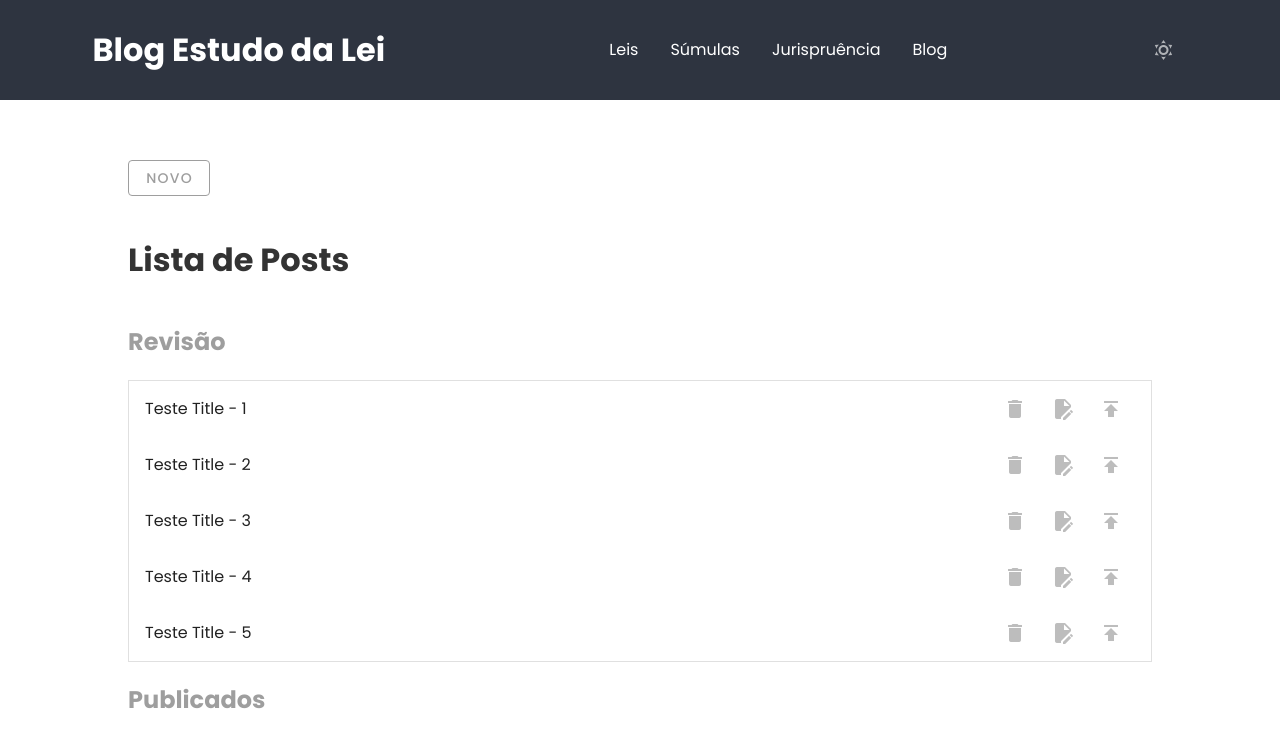
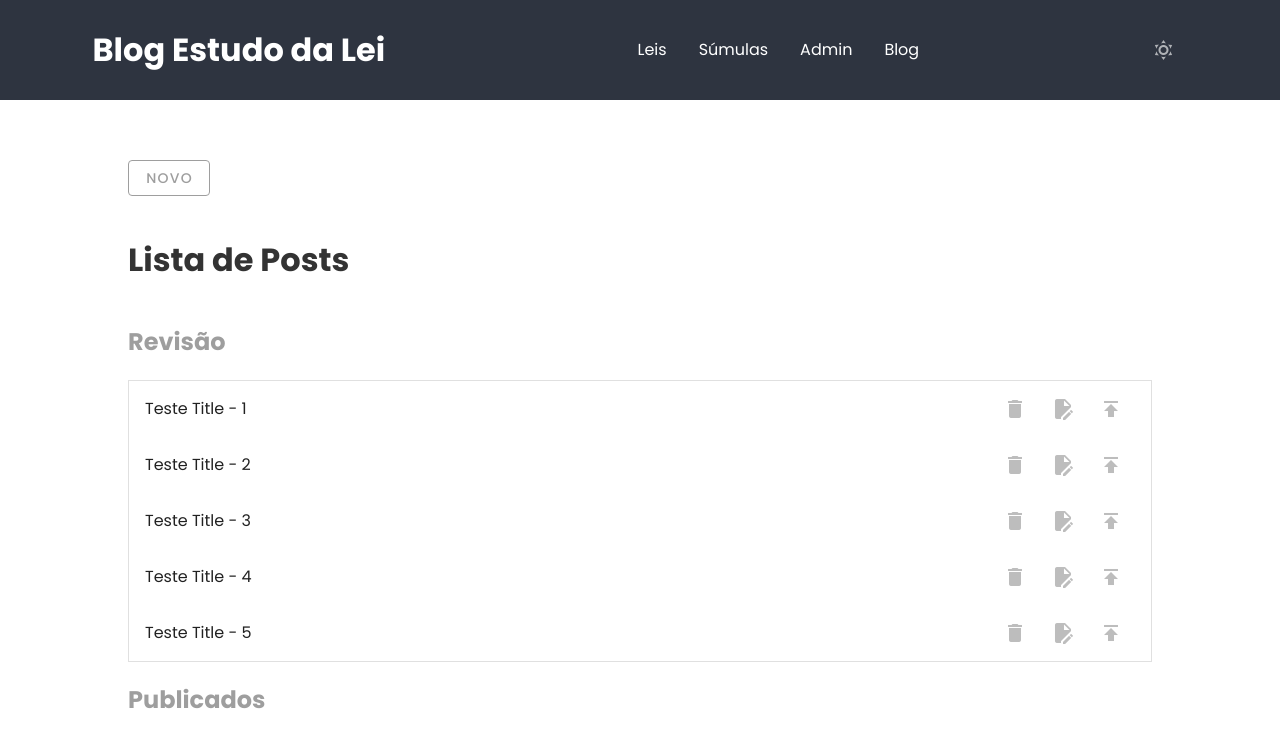
Before and after one commit to Guihumberto/blogestudodalei, a Vue app: page /admin in a window 1280 px wide. Shown: the top 737 px of the page. Built offline with nearby package versions, Linux system fonts and the light colour scheme.

Commit message:
delete update and publish

```diff
--- a/src/components/Admin/listPost.vue
+++ b/src/components/Admin/listPost.vue
@@ -1,40 +1,77 @@
 <template>
   <div>
     <h1 class="my-10">Lista de Posts</h1>
-    <div v-if="listPostsAll">
+    <div v-if="listPostsAll.length">
       <div>
         <h2 class="text-grey">Revisão</h2>
-        <v-list class="border my-5 pa-0" >
+        <v-list
+          class="border my-5 pa-0 listWrapper"
+          item-props
+          v-if="listPostsNoPusblish.length"
+        >
           <v-list-item
             link
             v-for="item, i in listPostsNoPusblish"
             :key="i"
             @click="goTo(item.id)"
+            :class="item.id == deleteId ? 'bg-red-lighten-5' : ''"
+            class="listPosts"
           >
+            <div v-if="item.id != deleteId">
               {{ item.title }} - {{ item.id }}
-            <template v-slot:append>
+            </div>
+            <div v-else class="text-red">
+              Confirma a operação?
+              <v-btn variant="outlined" size="small" color="red" class="ml-5" @click.stop="deletePost(item)">Apagar</v-btn>
+              <v-btn variant="tonal" size="small" color="grey" class="ml-2" @click.stop="deleteId = null">Cancelar</v-btn>
+            </div>
+            <template v-if="item.id != deleteId" v-slot:append>
+              <v-tooltip text="Excluir">
+                <template v-slot:activator="{ props }">
                   <v-btn
                     color="grey-lighten-1"
                     icon="mdi-delete"
+                    class="btn-list"
                     variant="text"
+                    v-bind="props"
+                    @click.stop="deleteSelectId(item)"
                   ></v-btn>
+                </template>
+              </v-tooltip>
+              <v-tooltip text="Editar">
+                <template v-slot:activator="{ props }">
                   <v-btn
                     color="grey-lighten-1"
                     icon="mdi-file-edit"
+                    class="btn-list"
                     variant="text"
+                    v-bind="props"
+                    @click.stop="editPost(item)"
                   ></v-btn>
+                </template>
+              </v-tooltip>
+              <v-tooltip text="Publicar">
+                <template v-slot:activator="{ props }">
                   <v-btn
                     color="grey-lighten-1"
                     icon="mdi-publish"
+                    class="btn-list"
                     variant="text"
+                    v-bind="props"
+                    @click.stop="publicarPost(item)"
                   ></v-btn>
+                </template>
+              </v-tooltip>
             </template>
           </v-list-item>
         </v-list>
+        <v-alert icon="mdi-cancel" v-else>
+          <p>Você ainda não possui posts para revisão</p>
+        </v-alert>
       </div>
       <div>
         <h2 class="text-grey">Publicados</h2>
-        <v-list class="border my-5 pa-0" >
+        <v-list class="border my-5 pa-0" v-if="listPostsPusblish.length">
           <v-list-item
             @click="goTo(item.id)"
             link
@@ -43,28 +80,40 @@
           >
             {{ item.title}} - {{ item.id }}
             <template v-slot:append>
-            <v-btn
-              color="grey-lighten-1"
-              icon="mdi-file-cancel"
-              variant="text"
-            ></v-btn>
+              <v-tooltip text="Editar">
+                <template v-slot:activator="{ props }">
                   <v-btn
                     color="grey-lighten-1"
                     icon="mdi-file-edit"
+                    class="btn-list"
                     variant="text"
+                    v-bind="props"
+                    @click.stop="editPost(item, true)"
                   ></v-btn>
+                </template>
+              </v-tooltip>
+              <v-tooltip text="Desativar Pubblicação">
+                <template v-slot:activator="{ props }">
                   <v-btn
                     color="grey-lighten-1"
                     icon="mdi-cancel"
+                    class="btn-list"
                     variant="text"
+                    v-bind="props"
+                    @click.stop="publicarPost(item)"
                   ></v-btn>
+                </template>
+              </v-tooltip>
           </template>
           </v-list-item>
         </v-list>
+        <v-alert icon="mdi-cancel" v-else>
+          <p>Você ainda não possui posts publicados</p>
+        </v-alert>
       </div>
     </div>
     <v-alert icon="mdi-cancel" v-else>
-      <p>Você ainda nao possui posts criados</p>
+      <p>Você ainda não possui posts criados</p>
     </v-alert>
   </div>
 </template>
@@ -82,19 +131,43 @@ const listPostsStore = useListPostsStore()
         return listPostsStore.readListPosts.filter(x => x.publish)
       },
       listPostsAll(){
-        return listPostsStore.readListPosts.lenght
-        ? false
-        : true
+        return listPostsStore.readListPosts
+      }
+    },
+    data(){
+      return{
+        deleteId: null
       }
     },
     methods:{
       goTo(id){
         this.$router.push(`/admin/post/${id}`)
+      },
+      publicarPost(post){
+        listPostsStore.publicarPost(post)
+      },
+      editPost(post, publish){
+        if(publish){
+          this.$router.push(`/admin/post/${post.id}?edit=true&publish=true`)
+        } else {
+          this.$router.push(`/admin/post/${post.id}?edit=true&pusblish=false`)
+        }
+      },
+      deleteSelectId(post){
+        this.deleteId = post.id
+      },
+      deletePost(post){
+        listPostsStore.deletePost(post)
       }
     }
   }
 </script>
 
 <style lang="scss" scoped>
-
+.btn-list:hover{
+  background: rgb(232, 229, 238);
+}
+.listWrapper, .listPosts{
+  transition: 1s ease;
+}
 </style>
--- a/src/layouts/default/AppBar.vue
+++ b/src/layouts/default/AppBar.vue
@@ -5,7 +5,7 @@
     <nav>
       <a>Leis</a>
       <a>Súmulas</a>
-      <a>Jurispruência</a>
+      <a @click="goAdmin()">Admin</a>
       <a @click="goBLog()">Blog</a>
     </nav>
     <v-btn variant="plain" class="filter" icon="mdi-filter"  @click="activeFilter()"></v-btn>
@@ -43,6 +43,9 @@
       },
       goBLog(){
         this.$router.replace('/blog')
+      },
+      goAdmin(){
+        this.$router.replace('/admin')
       }
     }
   }
--- a/src/store/ListPostsStore.js
+++ b/src/store/ListPostsStore.js
@@ -185,6 +185,23 @@ export const useListPostsStore = defineStore("listPosts", {
     savePost(post) {
       this.listPosts.push(post)
     },
+    updatePost(post){
+    this.listPosts(x => {
+        if(x.id == post.id) {
+          x = post
+        }
+      })
+    },
+    publicarPost(post){
+      this.listPosts.map(x => {
+        if(x.id == post.id) {
+          x.publish = !x.publish
+        }
+      })
+    },
+    deletePost(post){
+      this.listPosts = this.listPosts.filter(x => x.id != post.id)
+    },
     showCreatePost(){
       this.showListPosts = !this.showListPosts
     },
--- a/src/views/Revisao.vue
+++ b/src/views/Revisao.vue
@@ -2,7 +2,7 @@
   <div class="wrapperRevisao">
     <div class="contentRevisao">
       <v-btn flat="" to="/admin" icon="mdi-arrow-left"></v-btn>
-      <h1>Revisão</h1>
+      <h1>{{ $route.query.publish ? 'Revisão de Post Publicado' : 'Revisão de post não Publicado'}}</h1>
       <v-btn @click="edit = !edit">Editar</v-btn>
       <div>
         <rev-post v-if="!edit" :post="post" />
@@ -33,6 +33,7 @@ import postEdit from '@/components/Admin/postEdit.vue'
     },
     created(){
       listStore.loadOnePost(this.idPost)
+      this.edit = this.$route.query.edit
     }
   }
 </script>
```
Lines whose indentation alone changed are shown as unchanged.
